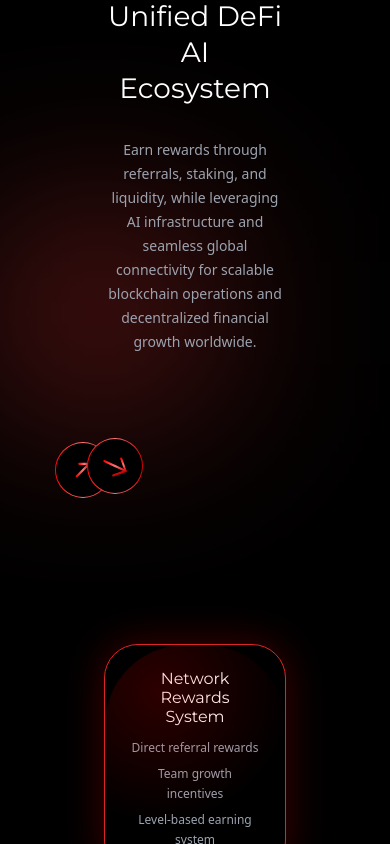
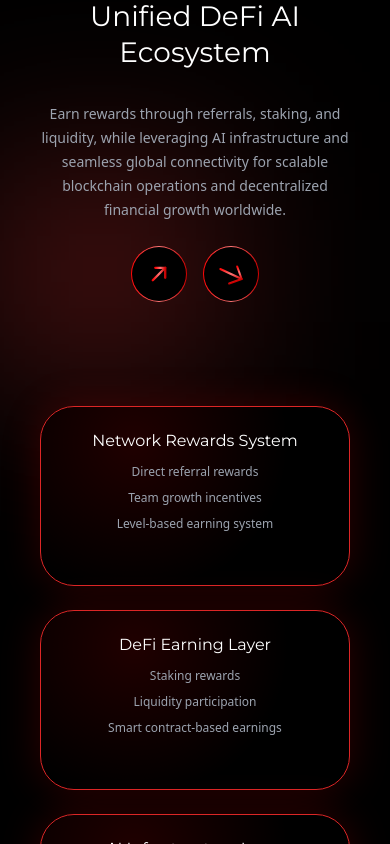
Before and after one commit to AkshayDaharwal/Equinix, a React (Vite) app: page / in a window 390 px wide. Shown: the part 3080-3924 px from the top of the page. Built offline with nearby package versions, Linux system fonts and the light colour scheme.

Commit message:
ecosystem responsive

```diff
--- a/src/components/Ecosystem/Ecosystem.jsx
+++ b/src/components/Ecosystem/Ecosystem.jsx
@@ -12,7 +12,8 @@ const ecosystemCards = [
       "Level-based earning system",
     ],
     className: `
-      top-[130px] right-[30px]
+      top-[130px] right-[10px]
+2xl:right-[30px]
 
       max-[1200px]:top-[110px]
       max-[1200px]:right-[0px]
@@ -33,7 +34,8 @@ const ecosystemCards = [
       "Smart contract-based earnings",
     ],
     className: `
-      top-[210px] left-[-80px]
+      top-[210px] left-[0px]
+2xl:left-[-80px]
 
       max-[1200px]:top-[210px]
       max-[1200px]:left-[0px]
@@ -56,7 +58,8 @@ const ecosystemCards = [
       "AI-powered optimization",
     ],
     className: `
-      top-[300px] right-[30px]
+      top-[300px] right-[0px]
+2xl:right-[30px]
 
       max-[1200px]:top-[300px]
       max-[1200px]:right-[-10px]
@@ -75,7 +78,8 @@ const ecosystemCards = [
     description:
       "Seamless connectivity across exchanges, wallets, and blockchain networks.",
     className: `
-      bottom-[10px] left-[-80px]
+      bottom-[10px] left-[0px]
+2xl:left-[-80px]
 
       max-[1200px]:bottom-[10px]
       max-[1200px]:left-[0px]
@@ -110,7 +114,7 @@ const Ecosystem = () => {
       <div
         className="
           relative z-10 mx-auto grid w-full
-          items-center gap-46 md:grid-cols-2 px-20
+          items-center gap-16 xl:grid-cols-2 px-4 sm:px-8 md:px-10 lg:px-16
         "
       >
         {/* LEFT SIDE */}
@@ -118,7 +122,8 @@ const Ecosystem = () => {
           className="
             w-full max-w-[620px]
 
-            lg:ml-[-100px]
+           2xl:ml-[-100px]
+           xl:ml-[-40px]
 
             max-[1024px]:ml-0
             max-[768px]:max-w-full
@@ -187,6 +192,12 @@ const Ecosystem = () => {
                 max-[768px]:text-center
                 max-[768px]:text-[14px]
                 max-[768px]:leading-[24px]
+                 flex flex-col gap-5
+
+    sm:flex-row
+    sm:items-center
+
+    max-[768px]:items-center
               "
             >
               Earn rewards through referrals, staking, and liquidity, while
@@ -195,10 +206,16 @@ const Ecosystem = () => {
               worldwide.
             </p>
 
+             <div className="flex items-center gap-4">
+
  <button
               className="
-    mt-14
-    relative top-16 -left-28
+   relative
+mt-6
+xl:mt-14
+
+max-[768px]:top-0
+max-[768px]:left-0
     max-[768px]:mt-0
 
     flex h-[56px] min-w-[56px]
@@ -267,7 +284,13 @@ const Ecosystem = () => {
 </button> */}
             <button
               className="
-    relative right-20 -top-5
+   relative
+
+xl:right-20
+xl:-top-5
+
+max-[768px]:right-0
+max-[768px]:top-0
 
     flex h-[56px] min-w-[56px]
     items-center justify-center
@@ -323,6 +346,10 @@ const Ecosystem = () => {
                 </svg>
               </div>
             </button>
+
+  </div>
+
+
           </div>
         </div>
 
@@ -333,12 +360,10 @@ const Ecosystem = () => {
 
     h-[560px]
 
-    translate-x-[80px]
-
-    max-[1400px]:translate-x-[40px]
+xl:translate-x-[20px]
+2xl:translate-x-[80px]
   "
         >
-
           <div className="absolute inset-0 z-0">
             {/* slow glowing fire layers */}
             <div className="absolute top-[20%] left-[10%] h-[300px] w-[300px] bg-red-600/20 blur-[120px] animate-pulse" />
@@ -351,7 +376,6 @@ const Ecosystem = () => {
           {ecosystemCards.map((card, index) => (
             <div
               key={index}
-
               style={{
                 willChange: "transform",
                 transform: "translateZ(0)",
@@ -363,7 +387,10 @@ const Ecosystem = () => {
   px-10 py-6 text-left
   backdrop-blur-sm
 
-  w-[350px] h-[170px]
+  w-[320px]
+2xl:w-[350px]
+
+h-[170px]
 
   ${card.className}
     shadow-[0_0_30px_rgba(255,0,0,0.15)]
@@ -397,19 +424,17 @@ const Ecosystem = () => {
         {/* TABLET + MOBILE RESPONSIVE CARDS */}
        <div
   className="
-    hidden w-full
+    xl:hidden
+    w-full
 
-    xl:hidden
+    grid
+    grid-cols-1
+    md:grid-cols-2
 
-    max-[768px]:flex
-    max-[768px]:flex-col
+    gap-6
+    md:gap-5
 
-    min-[769px]:grid
-    min-[769px]:grid-cols-2
-
-    gap-5
-
-    max-[992px]:gap-4
+    mt-10
   "
 >
           {ecosystemCards.map((card, index) => (
@@ -417,22 +442,39 @@ const Ecosystem = () => {
               key={index}
               className={`
 
-+ shadow-[0_0_40px_rgba(255,0,0,0.25)]
-+ relative overflow-hidden
-+ before:content-[''] before:absolute before:inset-0
-+ before:rounded-[80px]
-+ before:bg-[radial-gradient(circle_at_30%_20%,rgba(255,0,0,0.25),transparent_60%)]
-+ before:opacity-70
-     flex flex-col justify-start   rounded-[34px]   border border-red-600
-      bg-black   backdrop-blur-sm    text-left    px-8 py-5    min-h-[150px]
-       max-[1100px]:px-6   max-[1100px]:py-4   max-[1100px]:min-h-[135px]    max-[992px]:px-5
-        max-[992px]:py-4   max-[992px]:min-h-[125px]    max-[768px]:text-center   max-[768px]:min-h-auto
-          max-[768px]:px-6   max-[768px]:py-6
-    ${card.className}
+ relative overflow-hidden
+
+    z-10
+
+    w-full
+
+    flex flex-col justify-start
+
+    rounded-[34px]
+    border border-red-600
+    bg-black
+    backdrop-blur-sm
+
+    px-6 py-6
+
+    min-h-[180px]
+
+    text-center md:text-left
+
+    shadow-[0_0_40px_rgba(255,0,0,0.18)]
+
+    before:content-['']
+    before:absolute
+    before:inset-0
+    before:rounded-[34px]
+    before:bg-[radial-gradient(circle_at_30%_20%,rgba(255,0,0,0.18),transparent_60%)]
+    before:opacity-70
+
   `}
             >
               <h3
                 className="
+                relative z-10
   mb-3 font-['Montserrat']
   text-[22px] leading-[1.2] text-white
 
@@ -448,7 +490,7 @@ const Ecosystem = () => {
                 <ul
                   className="
             space-y-1.5 text-gray-400
-
+                relative z-10
             text-[15px] leading-6
 
             max-[992px]:text-[12px]
```
Lines whose indentation alone changed are shown as unchanged.
